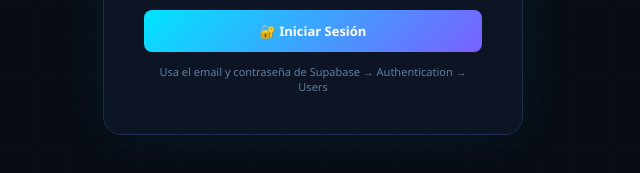
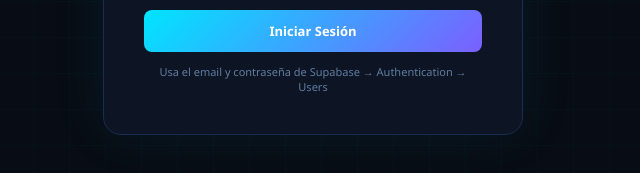
Before and after one commit to jeffersonmorilloabreu918-maker/knox-ventas, a plain HTML site: page index.html in a window 1280 px wide. Shown: the part 467-640 px from the top of the page, 327-967 px from the left. Drawn offline with nearby package versions, Linux system fonts and the light colour scheme.

Commit message:
Eliminando el icono del login

```diff
--- a/index.html
+++ b/index.html
@@ -285,7 +285,7 @@ function rLogin(){
   '<div id="lerr"></div>'+
   '<div class="fg"><label class="fl">EMAIL</label><input class="fi" id="lem" type="email" placeholder="tu@email.com" autocomplete="email"></div>'+
   '<div class="fg"><label class="fl">CONTRASEÑA</label><input class="fi" id="lps" type="password" placeholder="••••••••" autocomplete="current-password"></div>'+
-  '<button class="btn bp" id="lbtn" style="width:100%;justify-content:center;padding:12px;">🔐 Iniciar Sesión</button>'+
+  '<button class="btn bp" id="lbtn" style="width:100%;justify-content:center;padding:12px;">Iniciar Sesión</button>'+
   '<div style="margin-top:12px;font-size:11px;color:var(--mut);text-align:center;">Usa el email y contraseña de Supabase → Authentication → Users</div>'+
   '</div></div>';
 }
```
